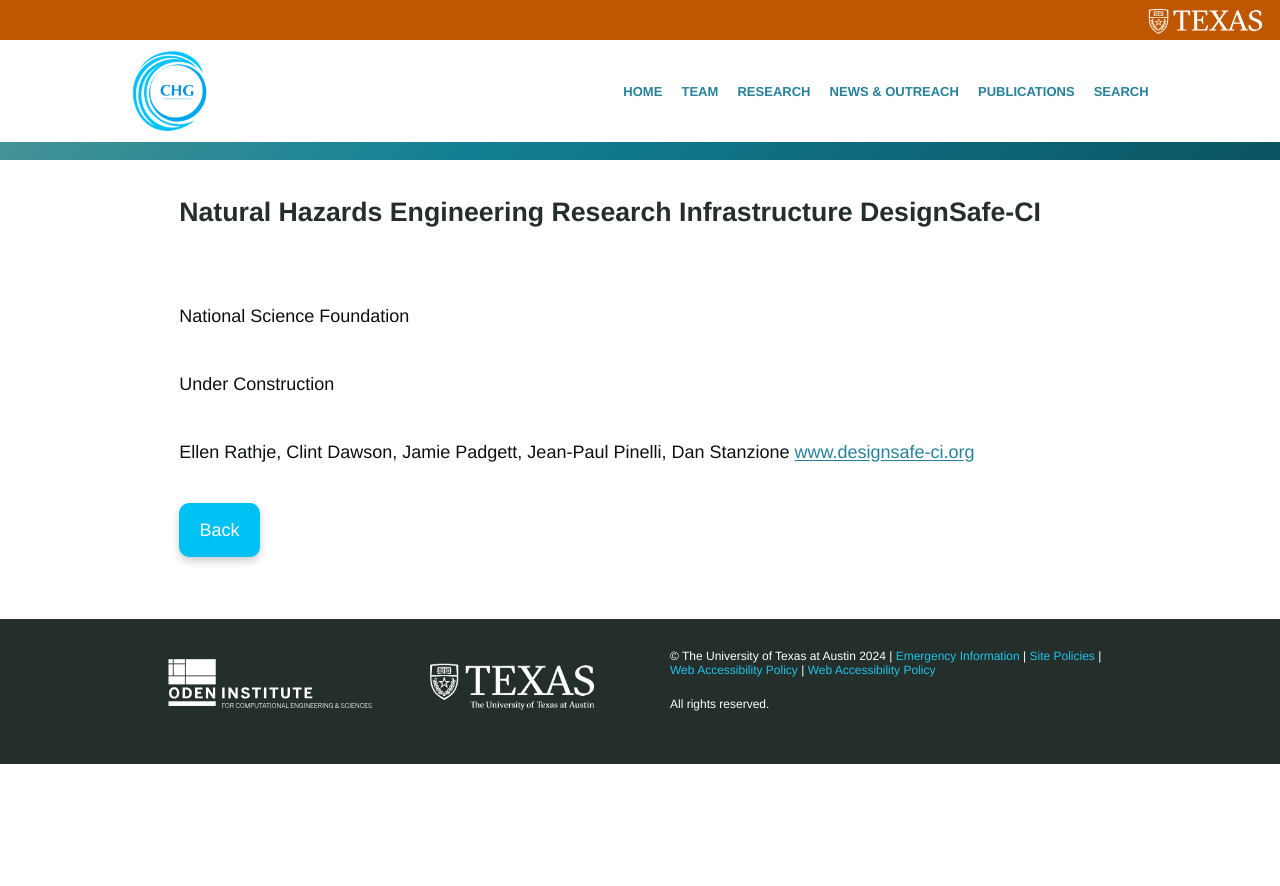
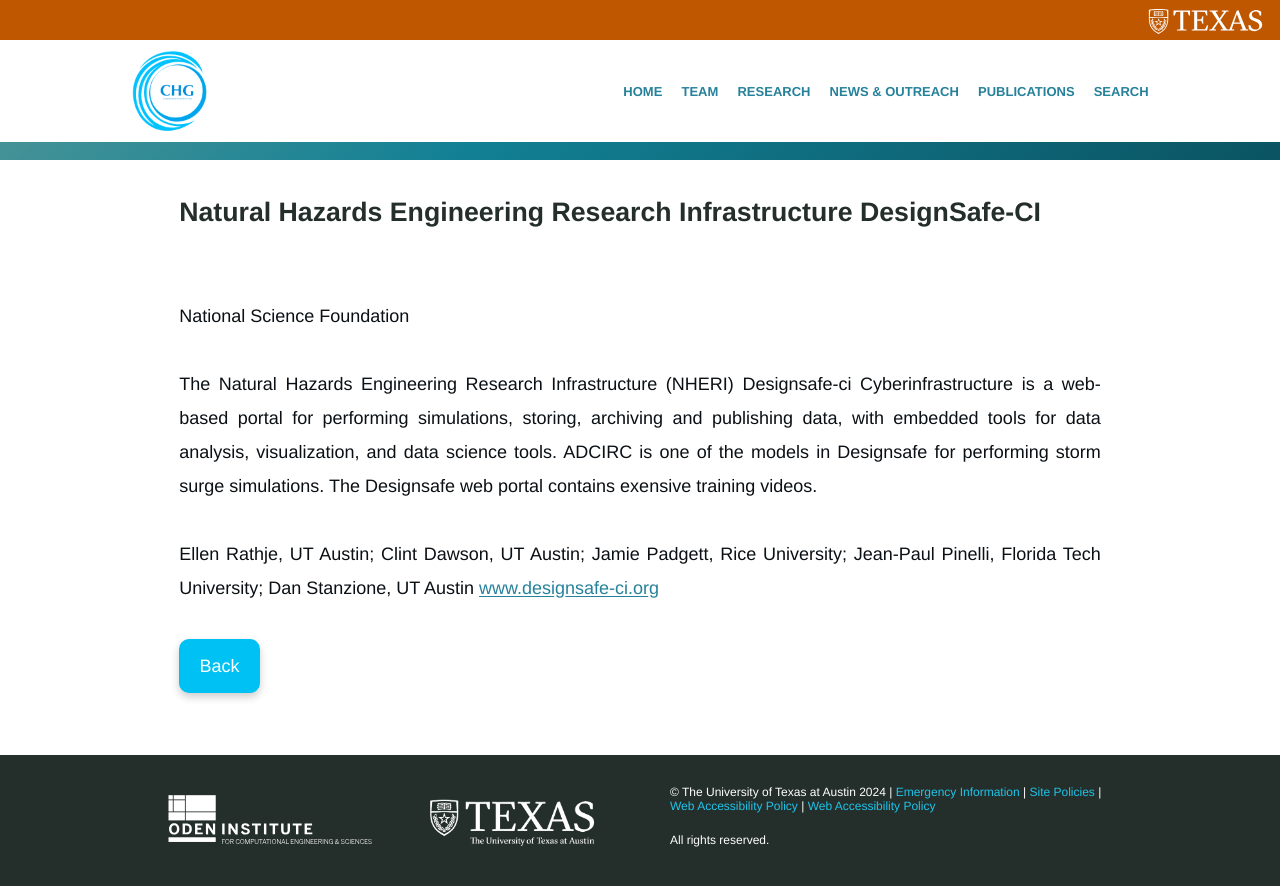
Before and after one commit to UT-CHG/UT-CHG.github.io, a Jekyll site: the page built from project/design_safe.md, in a window 1280 px wide and 900 px high, scrolled down 535 px. Shown: the top 886 px of the window. Built offline with Jekyll 4.4.1, drawn with Linux system fonts in a browser that asks for light colours; before the commit the page ends 1299 px from its top, so only the background shows below that.

Commit message:
Update design_safe.md

```diff
--- a/project/design_safe.md
+++ b/project/design_safe.md
@@ -7,9 +7,9 @@ feature_text: Research
 
 National Science Foundation
 
-Under Construction
+The Natural Hazards Engineering Research Infrastructure (NHERI) Designsafe-ci Cyberinfrastructure is a web-based portal for performing simulations, storing, archiving and publishing data, with embedded tools for data analysis, visualization, and data science tools.  ADCIRC is one of the models in Designsafe for performing storm surge simulations.  The Designsafe web portal contains exensive training videos.
 
-Ellen Rathje, Clint Dawson, Jamie Padgett, Jean-Paul Pinelli, Dan Stanzione
+Ellen Rathje, UT Austin; Clint Dawson, UT Austin; Jamie Padgett, Rice University; Jean-Paul Pinelli, Florida Tech University; Dan Stanzione, UT Austin
 [www.designsafe-ci.org](www.designsafe-ci.org)
 
 
```
